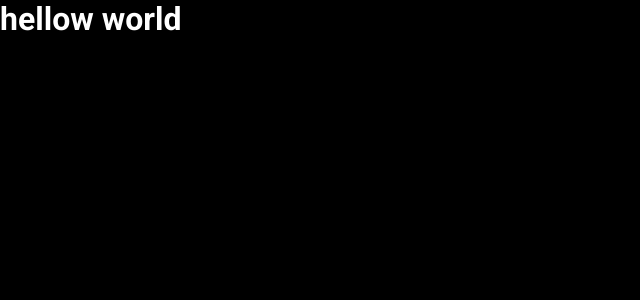
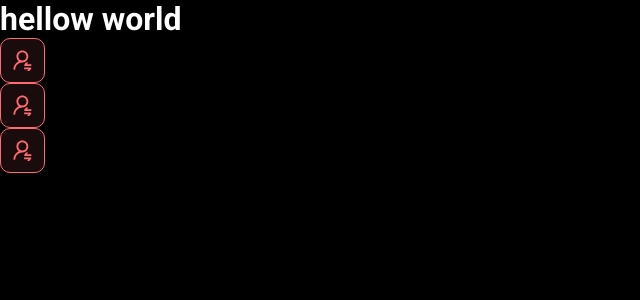
Before and after one commit to lucas-sk/dsmeta, a React (Vite) app in the folder frontend/: page / in a window 1280 px wide. Shown: the top 300 px of the page, without its empty margins (0-640 px from the left). Built offline with nearby package versions, Linux system fonts and the light colour scheme.

Commit message:
First component

```diff
--- a/frontend/src/App.tsx
+++ b/frontend/src/App.tsx
@@ -1,7 +1,14 @@
+import NotificationButton from './components/NotificationButton';
+
 function App() {
   return (
-    <h1>hellow world</h1>
-  )
+    <>
+      <h1>hellow world</h1>
+      <NotificationButton />
+      <NotificationButton />
+      <NotificationButton />
+    </>
+  );
 }
 
-export default App
+export default App;
--- /dev/null
+++ b/frontend/src/components/NotificationButton/index.tsx
@@ -0,0 +1,12 @@
+import icon from '../../assets/img/notification-icon.svg';
+import './styles.css';
+
+function NotificationButton() {
+  return (
+    <div className="dsmeta-red-btn">
+      <img src={icon} alt="Notificar" />
+    </div>
+  );
+}
+
+export default NotificationButton;
--- /dev/null
+++ b/frontend/src/components/NotificationButton/styles.css
@@ -0,0 +1,15 @@
+.dsmeta-red-btn {
+  height: 45px;
+  width: 45px;
+  background: rgba(255, 107, 114, 0.1);
+  border: 1px solid #ff6b72;
+  border-radius: 10px;
+  display: flex;
+  align-items: center;
+  justify-content: center;
+  cursor: pointer;
+}
+
+.dsmeta-red-btn img {
+  width: 19px;
+}
```
Also changed, not shown: frontend/src/assets/img/notification-icon.svg (added).
